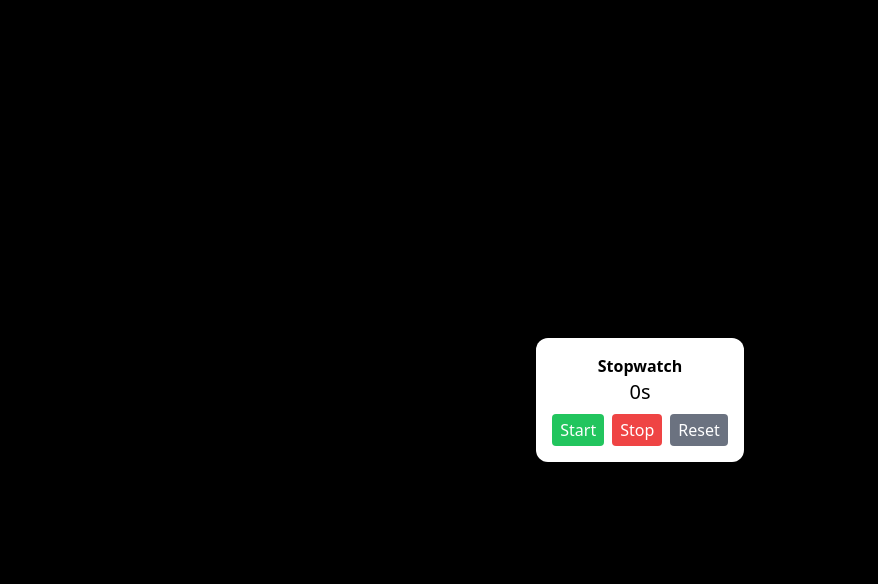
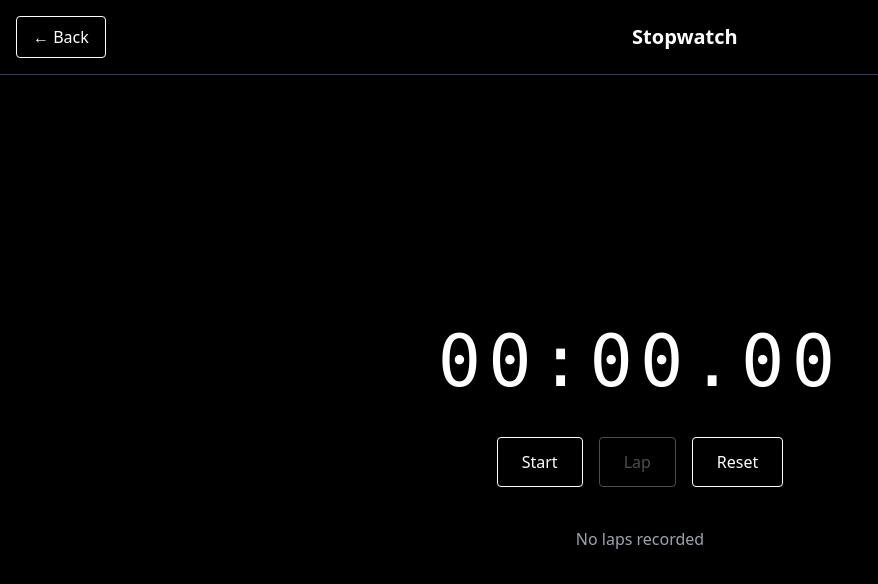
Before and after one commit to firozmdtabish04/Student-Hub, a React (Vite) app: page /stopwatch in a window 1280 px wide. Shown: the top 584 px of the page, without its empty margins (0-878 px from the left). Built offline with nearby package versions, Linux system fonts and the light colour scheme.

Commit message:
stop watch

```diff
--- a/package.json
+++ b/package.json
@@ -10,8 +10,13 @@
     "preview": "vite preview"
   },
   "dependencies": {
+    "@emotion/react": "^11.14.0",
+    "@emotion/styled": "^11.14.1",
     "@fortawesome/free-solid-svg-icons": "^7.2.0",
     "@fortawesome/react-fontawesome": "^3.3.0",
+    "@mui/icons-material": "^7.3.9",
+    "@mui/material": "^7.3.9",
+    "@mui/x-data-grid": "^8.28.1",
     "@react-three/drei": "^10.7.7",
     "@react-three/fiber": "^9.5.0",
     "framer-motion": "^12.38.0",
--- a/src/components/Stopwatch.jsx
+++ b/src/components/Stopwatch.jsx
@@ -1,50 +1,124 @@
-import { useState, useRef } from "react";
+import React, { useState, useRef, useEffect, useCallback } from "react";
+import { useNavigate } from "react-router-dom";
 
 function Stopwatch() {
+  const navigate = useNavigate();
+
+  // STATE
   const [time, setTime] = useState(0);
+  const [isRunning, setIsRunning] = useState(false);
+  const [laps, setLaps] = useState([]);
+
+  // REF
   const intervalRef = useRef(null);
 
-  const start = () => {
-    if (!intervalRef.current) {
+  // FORMAT TIME (mm:ss.ms)
+  const formatTime = useCallback((time) => {
+    const minutes = Math.floor(time / 60000);
+    const seconds = Math.floor((time % 60000) / 1000);
+    const milliseconds = Math.floor((time % 1000) / 10);
+
+    return `${String(minutes).padStart(2, "0")}:${String(seconds).padStart(
+      2,
+      "0",
+    )}.${String(milliseconds).padStart(2, "0")}`;
+  }, []);
+
+  // START / PAUSE
+  const handleStartPause = useCallback(() => {
+    setIsRunning((prev) => !prev);
+  }, []);
+
+  // RESET
+  const handleReset = useCallback(() => {
+    setIsRunning(false);
+    setTime(0);
+    setLaps([]);
+    clearInterval(intervalRef.current);
+  }, []);
+
+  // LAP
+  const handleLap = useCallback(() => {
+    if (isRunning) {
+      setLaps((prev) => [time, ...prev]);
+    }
+  }, [isRunning, time]);
+
+  // TIMER EFFECT
+  useEffect(() => {
+    if (isRunning) {
       intervalRef.current = setInterval(() => {
-        setTime((t) => t + 1);
-      }, 1000);
+        setTime((prev) => prev + 10);
+      }, 10);
+    } else {
+      clearInterval(intervalRef.current);
     }
-  };
 
-  const stop = () => {
-    clearInterval(intervalRef.current);
-    intervalRef.current = null;
-  };
-
-  const reset = () => {
-    stop();
-    setTime(0);
-  };
+    return () => clearInterval(intervalRef.current);
+  }, [isRunning]);
 
   return (
-    <div className="bg-white p-4 rounded-xl shadow text-center">
-      <h2 className="font-bold">Stopwatch</h2>
-      <p className="text-xl">{time}s</p>
-      <div className="space-x-2 mt-2">
+    <div className="w-full h-screen bg-black text-white flex flex-col">
+      {/* HEADER */}
+      <div className="flex items-center justify-between p-4 border-b border-gray-700">
         <button
-          onClick={start}
-          className="bg-green-500 text-white px-2 py-1 rounded"
+          onClick={() => navigate(-1)}
+          className="px-4 py-2 border border-white rounded hover:bg-white hover:text-black transition"
         >
-          Start
+          ← Back
         </button>
+        <h1 className="text-xl font-semibold">Stopwatch</h1>
+        <div />
+      </div>
+
+      {/* BODY */}
+      <div className="flex-1 flex flex-col items-center justify-center">
+        {/* TIME DISPLAY */}
+        <div className="text-6xl md:text-7xl font-mono mb-10 tracking-widest">
+          {formatTime(time)}
+        </div>
+
+        {/* CONTROLS */}
+        <div className="flex gap-4 mb-10">
           <button
-          onClick={stop}
-          className="bg-red-500 text-white px-2 py-1 rounded"
+            onClick={handleStartPause}
+            className="px-6 py-3 border border-white rounded hover:bg-white hover:text-black transition"
           >
-          Stop
+            {isRunning ? "Pause" : "Start"}
           </button>
+
           <button
-          onClick={reset}
-          className="bg-gray-500 text-white px-2 py-1 rounded"
+            onClick={handleLap}
+            disabled={!isRunning}
+            className="px-6 py-3 border border-white rounded disabled:opacity-30 hover:bg-white hover:text-black transition"
+          >
+            Lap
+          </button>
+
+          <button
+            onClick={handleReset}
+            className="px-6 py-3 border border-white rounded hover:bg-white hover:text-black transition"
           >
             Reset
           </button>
+        </div>
+
+        {/* LAPS */}
+        <div className="w-full max-w-md px-4 overflow-y-auto max-h-60">
+          {laps.length === 0 ? (
+            <p className="text-gray-400 text-center">No laps recorded</p>
+          ) : (
+            laps.map((lap, index) => (
+              <div
+                key={index}
+                className="flex justify-between border-b border-gray-700 py-2 text-sm"
+              >
+                <span>Lap {laps.length - index}</span>
+                <span>{formatTime(lap)}</span>
+              </div>
+            ))
+          )}
+        </div>
       </div>
     </div>
   );
```
Also changed, not shown: Library.txt, 1 other file (tests, documents, lock files or other folders). Lines whose indentation alone changed are shown as unchanged.
